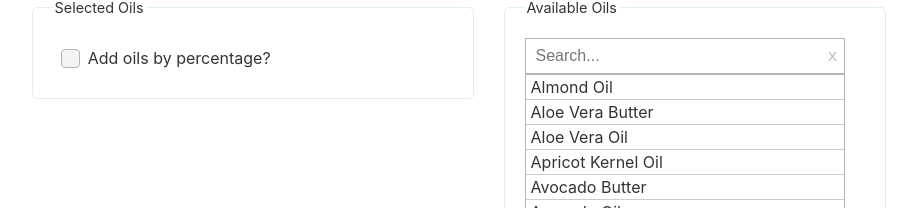
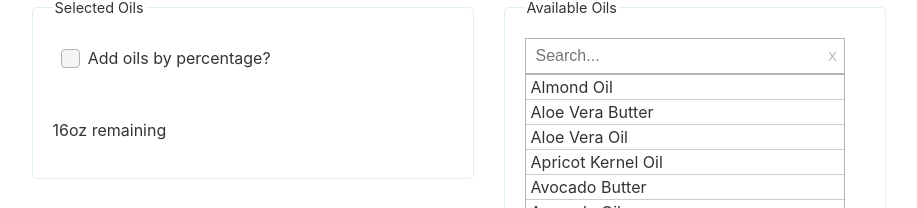
Before and after one commit to joshuahenson/exercises, a React (Create React App) app: page / in a window 1280 px wide. Shown: the part 283-491 px from the top of the page, without its empty margins (181-1098 px from the left). Built offline with nearby package versions, Linux system fonts and the light colour scheme.

Commit message:
Calculate remaining ingredients

```diff
--- a/src/components/Oils.js
+++ b/src/components/Oils.js
@@ -5,8 +5,10 @@ import InputUnit from './InputUnit';
 import { setOilValue, removeOil } from '../actions';
 import './Oils.css';
 
-const Oils = ({ oils, unit, byPercent, setOilValue, removeOil }) => {
+const Oils = ({ oils, unit, byPercent, setOilValue, removeOil, oilWeight }) => {
+  const totalIngredients = oils.reduce((a, b) => (a + parseInt(b.value, 10)), 0);
   return (
+    <div>
       <ul className="oils">
         {
           oils.map((oil) => {
@@ -27,6 +29,14 @@ const Oils = ({ oils, unit, byPercent, setOilValue, removeOil }) => {
           })
         }
       </ul>
+      <p>
+        {
+          byPercent ?
+          `${100 - totalIngredients}% remaining` :
+          `${oilWeight - totalIngredients}${unit} remaining`
+        }
+      </p>
+    </div>
   );
 };
 
@@ -35,14 +45,16 @@ Oils.propTypes = {
   unit: PropTypes.string,
   byPercent: PropTypes.bool,
   setOilValue: PropTypes.func,
-  removeOil: PropTypes.func
+  removeOil: PropTypes.func,
+  oilWeight: PropTypes.string
 };
 
 function mapStateToProps(state) {
   return {
     oils: state.oils,
     unit: state.unit,
-    byPercent: state.byPercent
+    byPercent: state.byPercent,
+    oilWeight: state.oilWeight
   };
 }
 
```
Lines whose indentation alone changed are shown as unchanged.
